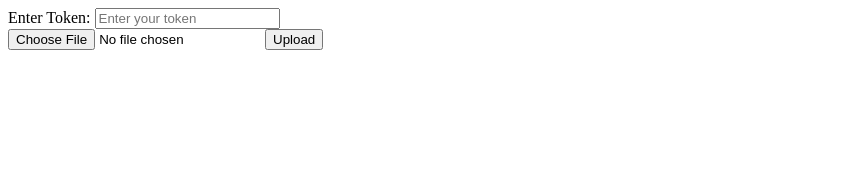
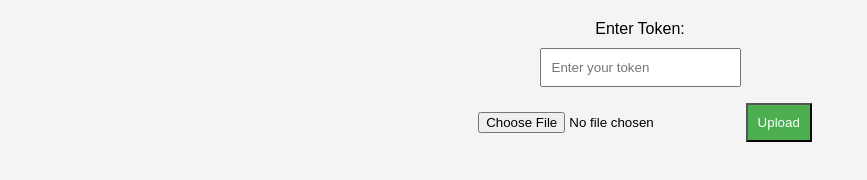
Before and after one commit to ryder7223/Random, a plain HTML site: page Upload.html in a window 1280 px wide. Shown: the whole page, without its empty margins (0-867 px from the left). Drawn offline with Linux system fonts and the light colour scheme.

Commit message:
Update Upload.html
CSS update

```diff
--- a/Upload.html
+++ b/Upload.html
@@ -5,6 +5,39 @@
                     <meta charset="UTF-8">
                     <meta name="viewport" content="width=device-width, initial-scale=1.0">
                     <title>File Upload</title>
+                      <style>
+        body {
+            font-family: 'Arial', sans-serif;
+            background-color: #f4f4f4;
+            margin: 0;
+            padding: 20px;
+            text-align: center;
+        }
+
+        label {
+            display: block;
+            margin-bottom: 10px;
+        }
+
+        input,
+        button {
+            padding: 10px;
+            margin-bottom: 15px;
+        }
+
+        button {
+            background-color: #4caf50;
+            color: white;
+            cursor: pointer;
+        }
+
+        p {
+            margin-top: 15px;
+            font-weight: bold;
+            color: #333;
+        }
+    </style>
+
                 </head>
 
                 <body>
```
